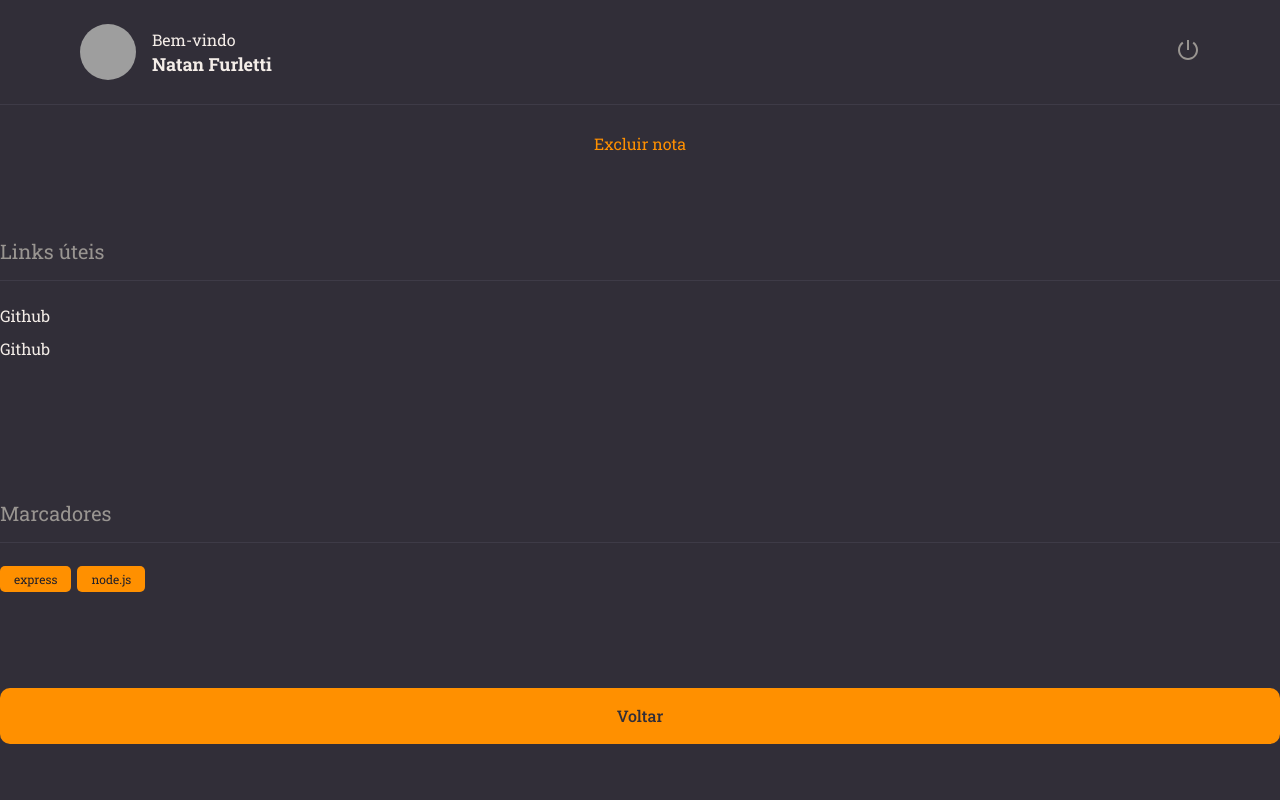
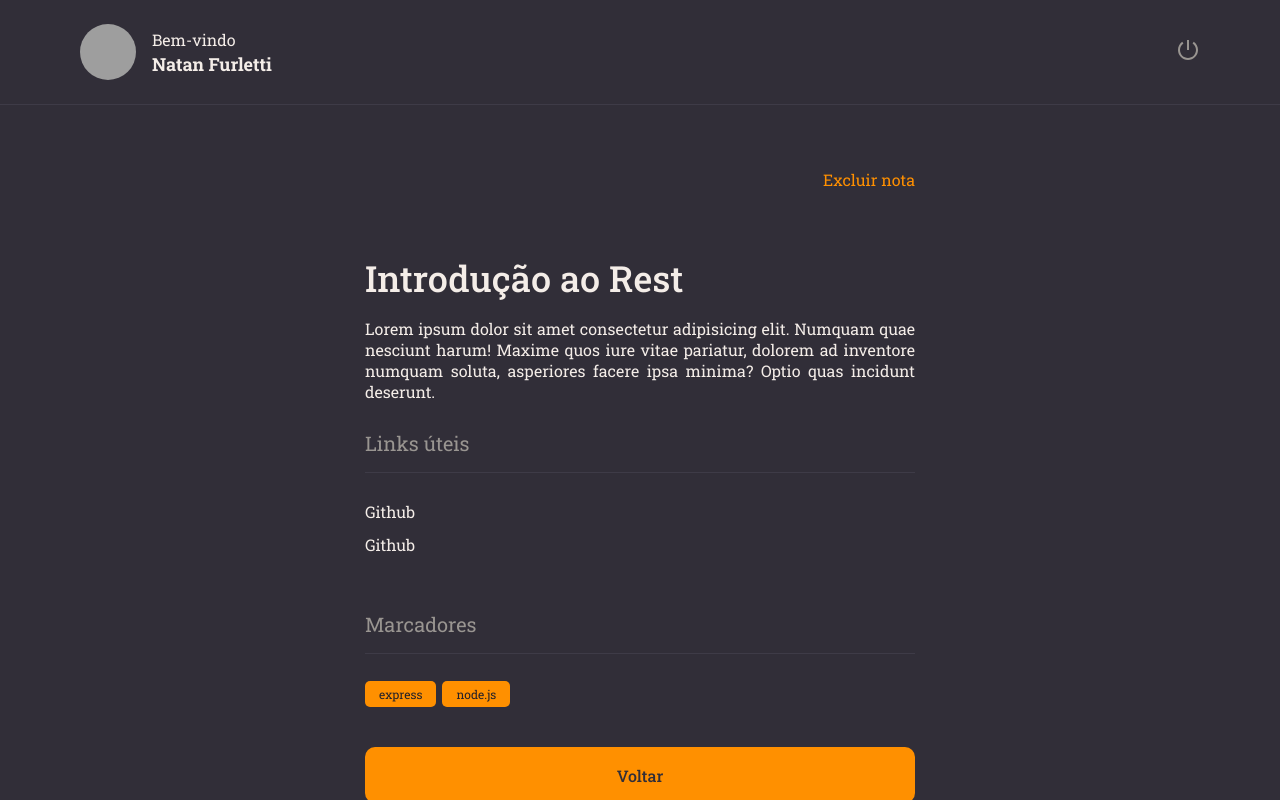
Before and after one commit to NatanFurletti/RocketNotes, a React (Vite) app: page / in a window 1280 px wide. Built offline with nearby package versions, Linux system fonts and the light colour scheme; grey boxes are pictures that could not be loaded.

Commit message:
feat: add adjustments Details

```diff
--- a/src/components/Section/styles.js
+++ b/src/components/Section/styles.js
@@ -1,7 +1,7 @@
 import styled from "styled-components";
 
 export const Container = styled.section`
-  margin: 56px 0 28px;
+  margin: 28px 0;
 
   > h2 {
     border-bottom-width: 1px;
@@ -9,7 +9,7 @@ export const Container = styled.section`
     border-bottom-color: ${({ theme }) => theme.COLORS.BACKGROUND_700};
 
     padding-bottom: 16px;
-    margin-bottom: 24px;
+    margin-bottom: 28px;
 
     color: ${({ theme }) => theme.COLORS.GRAY_100};
     font-size: 20px;
--- a/src/pages/Details/index.jsx
+++ b/src/pages/Details/index.jsx
@@ -1,10 +1,9 @@
-import { Container } from "./styles";
+import { Container, Links, Content } from "./styles";
 
 import { Header } from "../../components/Header";
 import { Button } from "../../components/Button";
 import { Section } from "../../components/Section";
 import { ButtonText } from "../../components/ButtonText";
-import { Links } from "./styles";
 import { Tag } from "../../components/Tag";
 
 export function Details() {
@@ -12,7 +11,18 @@ export function Details() {
     <Container>
       <Header />
 
+      <main>
+        <Content>
           <ButtonText title="Excluir nota" />
+
+          <h1>Introdução ao Rest</h1>
+
+          <p>
+            Lorem ipsum dolor sit amet consectetur adipisicing elit. Numquam
+            quae nesciunt harum! Maxime quos iure vitae pariatur, dolorem ad
+            inventore numquam soluta, asperiores facere ipsa minima? Optio quas
+            incidunt deserunt.
+          </p>
 
           <Section title="Links úteis">
             <Links>
@@ -31,6 +41,8 @@ export function Details() {
           </Section>
 
           <Button title="Voltar" />
+        </Content>
+      </main>
     </Container>
   );
 }
--- a/src/pages/Details/styles.js
+++ b/src/pages/Details/styles.js
@@ -9,10 +9,16 @@ export const Container = styled.div`
   grid-template-areas:
     "header"
     "content";
+
+  > main {
+    grid-area: content;
+    overflow-y: scroll;
+    padding: 64px 0;
+  }
 `;
 
 export const Links = styled.ul`
-  list-styled: none;
+  list-style: none;
 
   > li {
     margin-top: 12px;
@@ -22,3 +28,27 @@ export const Links = styled.ul`
     }
   }
 `;
+
+export const Content = styled.div`
+  max-width: 550px;
+  margin: 0 auto;
+
+  display: flex;
+  flex-direction: column;
+
+  > button:first-child {
+    align-self: end;
+  }
+
+  > h1 {
+    font-size: 36px;
+    font-weight: 500;
+    padding-top: 64px;
+  }
+
+  > p {
+    font-size: 16px;
+    margin-top: 16px;
+    text-align: justify;
+  }
+`;
```
Lines whose indentation alone changed are shown as unchanged.
